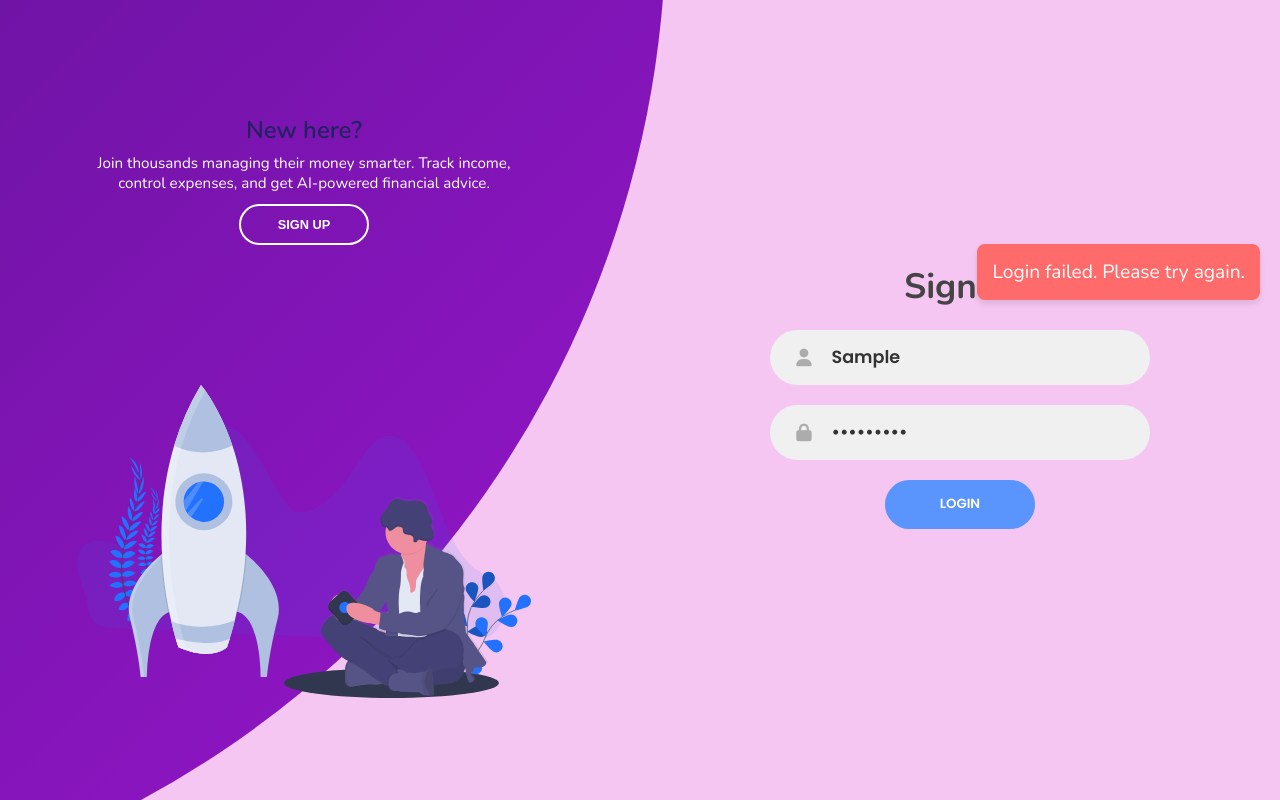
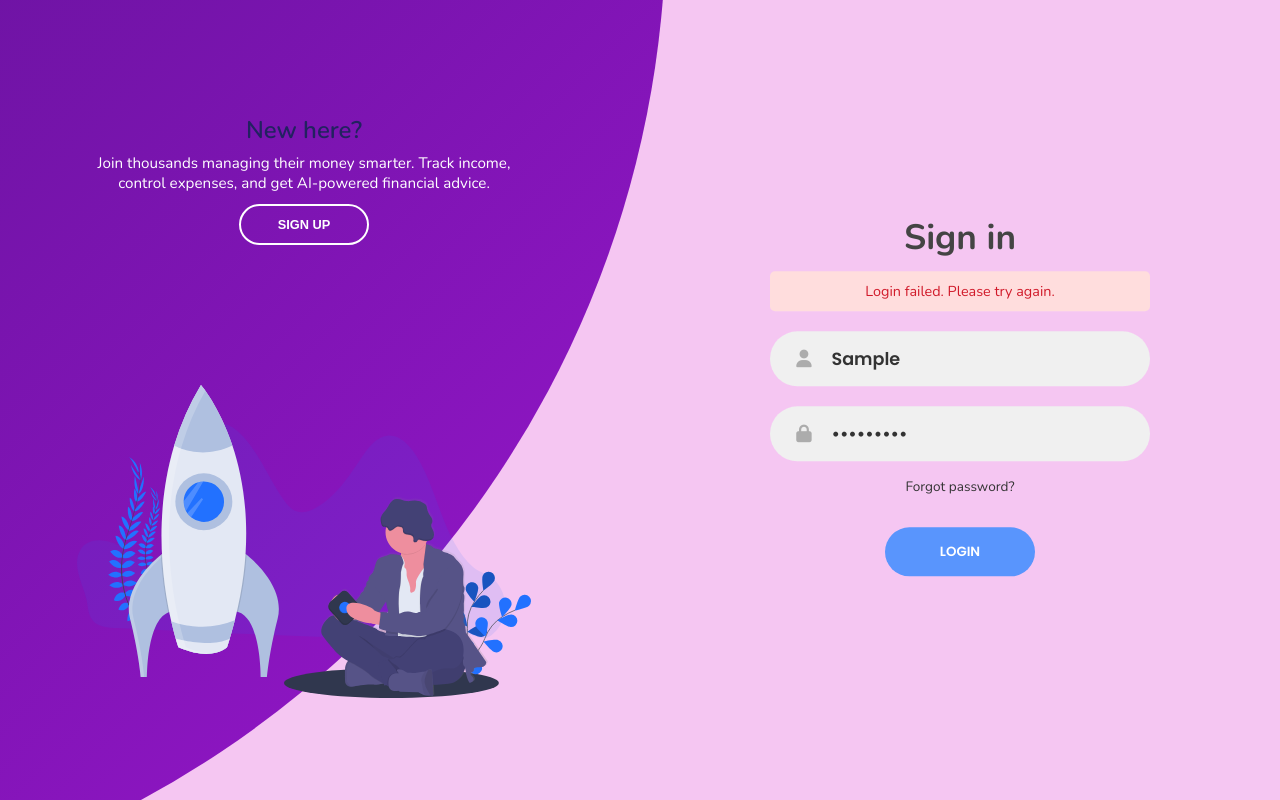
Before and after one commit to Gurunath-S/Smart-Finance-Adviser, a React (Create React App) app in the folder frontend/: page / in a window 1280 px wide. Both pictures are taken after typing "Sample", "Sample123" into the empty fields and a click on the input "Login". Built offline with nearby package versions, Linux system fonts and the light colour scheme; no server answers.

Commit message:
fixing the speed of login

```diff
--- a/frontend/src/App.css
+++ b/frontend/src/App.css
@@ -151,6 +151,49 @@ form.sign-in-form {
 
 .btn:hover {
   background-color: #111318;
+}
+
+.btn:disabled {
+  opacity: 0.6;
+  cursor: not-allowed;
+}
+
+.error-text {
+  color: #d11a2a;
+  background-color: #fdd;
+  padding: 10px;
+  border-radius: 5px;
+  margin-bottom: 10px;
+  width: 100%;
+  max-width: 380px;
+  text-align: center;
+  font-size: 0.9rem;
+}
+
+.success-text {
+  color: #155724;
+  background-color: #d4edda;
+  padding: 10px;
+  border-radius: 5px;
+  margin-bottom: 10px;
+  width: 100%;
+  max-width: 380px;
+  text-align: center;
+  font-size: 0.9rem;
+}
+
+a.social-text.forgot-password {
+  text-decoration: none;
+  color: #333;
+  margin-top: -5px;
+  margin-bottom: 10px;
+  font-size: 0.85rem;
+  transition: 0.3s;
+}
+
+a.social-text.forgot-password:hover {
+  color: #5995fd;
+  text-decoration: underline;
 }
 .panels-container {
   position: absolute;
--- a/frontend/src/Login.js
+++ b/frontend/src/Login.js
@@ -5,34 +5,13 @@ import { useNavigate } from "react-router-dom";
 import { useGlobalContext } from "./context/globalContext";
 import styled from "styled-components";
 
-const ValidationPopup = styled.div`
-  position: fixed;
-  top: 20px;
-  right: 20px;
-  background-color: #ff6b6b;
-  color: white;
-  padding: 15px;
-  border-radius: 8px;
-  box-shadow: 0 4px 6px rgba(0, 0, 0, 0.1);
-  z-index: 1000;
-  animation: slideIn 0.3s ease-out;
 
-  @keyframes slideIn {
-    from {
-      transform: translateX(100%);
-      opacity: 0;
-    }
-    to {
-      transform: translateX(0);
-      opacity: 1;
-    }
-  }
-`;
 
 const Login = () => {
   const [formData, setFormData] = useState({ username: "", password: "" });
-  const [validationMessage, setValidationMessage] = useState(null);
-  const [message, setMessage] = useState("");
+  const [errorMessage, setErrorMessage] = useState(null);
+  const [successMessage, setSuccessMessage] = useState("");
+  const [isLoading, setIsLoading] = useState(false);
   const navigate = useNavigate();
   const { setTokenAndSave } = useGlobalContext();
 
@@ -51,9 +30,9 @@ const Login = () => {
     return "";
   };
 
-  const showValidationMessage = (message) => {
-    setValidationMessage(message);
-    setTimeout(() => setValidationMessage(null), 3000);
+  const showValidationMessage = (msg) => {
+    setErrorMessage(msg);
+    setTimeout(() => setErrorMessage(null), 3000);
   };
 
   const handleChange = (e) => {
@@ -63,34 +42,40 @@ const Login = () => {
 
   const handleSubmit = async (e) => {
     e.preventDefault();
+    setErrorMessage(null);
+    setSuccessMessage("");
 
-    const errorMessage = validateFields();
-    if (errorMessage) {
-      showValidationMessage(errorMessage);
+    const validationError = validateFields();
+    if (validationError) {
+      showValidationMessage(validationError);
       return;
     }
 
+    setIsLoading(true);
 
     try {
       const response = await axios.post(`${API_BASE_URL}/auth/login`, formData);
       const { token } = response.data;
-      setMessage("Login successful!");
+      setSuccessMessage("Login successful!");
       localStorage.setItem("token", token);
       setTokenAndSave(token);
       localStorage.setItem("username", formData.username);
       navigate("/dashboard");
     } catch (error) {
-      const errorMessage = error.response?.data?.message || "Login failed. Please try again.";
-      showValidationMessage(errorMessage);
+      const errorMsg = error.response?.data?.message || "Login failed. Please try again.";
+      showValidationMessage(errorMsg);
+    } finally {
+      setIsLoading(false);
     }
   };
 
   return (
     <>
-      {validationMessage && <ValidationPopup>{validationMessage}</ValidationPopup>}
-
       <form className="sign-in-form" onSubmit={handleSubmit}>
         <h2 className="title">Sign in</h2>
+
+        {errorMessage && <div className="error-text">{errorMessage}</div>}
+        {successMessage && <div className="success-text">{successMessage}</div>}
 
         <div className="input-field">
           <i className="fas fa-user"></i>
@@ -100,6 +85,7 @@ const Login = () => {
             placeholder="Username"
             value={formData.username}
             onChange={handleChange}
+            disabled={isLoading}
           />
         </div>
 
@@ -111,11 +97,18 @@ const Login = () => {
             placeholder="Password"
             value={formData.password}
             onChange={handleChange}
+            disabled={isLoading}
           />
         </div>
 
-        <input type="submit" value="Login" className="btn solid" />
-        {message && <p>{message}</p>}
+        <a href="#" className="social-text forgot-password">Forgot password?</a>
+
+        <input
+          type="submit"
+          value={isLoading ? "Logging in..." : "Login"}
+          className={`btn solid ${isLoading ? "loading" : ""}`}
+          disabled={isLoading}
+        />
       </form>
     </>
   );
--- a/frontend/src/Signup.js
+++ b/frontend/src/Signup.js
@@ -4,34 +4,13 @@ import { useNavigate } from "react-router-dom";
 import { API_BASE_URL } from "./config";
 import styled from "styled-components";
 
-const ValidationPopup = styled.div`
-  position: fixed;
-  top: 20px;
-  right: 20px;
-  background-color: #ff6b6b;
-  color: white;
-  padding: 15px;
-  border-radius: 8px;
-  box-shadow: 0 4px 6px rgba(0, 0, 0, 0.1);
-  z-index: 1000;
-  animation: slideIn 0.3s ease-out;
 
-  @keyframes slideIn {
-    from {
-      transform: translateX(100%);
-      opacity: 0;
-    }
-    to {
-      transform: translateX(0);
-      opacity: 1;
-    }
-  }
-`;
 
 const Signup = () => {
   const [formData, setFormData] = useState({ username: "", email: "", password: "" });
-  const [validationMessage, setValidationMessage] = useState(null);
-  const [message, setMessage] = useState("");
+  const [errorMessage, setErrorMessage] = useState(null);
+  const [successMessage, setSuccessMessage] = useState("");
+  const [isLoading, setIsLoading] = useState(false);
   const navigate = useNavigate();
 
   const validateFields = () => {
@@ -51,9 +30,9 @@ const Signup = () => {
     return "";
   };
 
-  const showValidationMessage = (message) => {
-    setValidationMessage(message);
-    setTimeout(() => setValidationMessage(null), 3000);
+  const showValidationMessage = (msg) => {
+    setErrorMessage(msg);
+    setTimeout(() => setErrorMessage(null), 3000);
   };
 
   const handleChange = (e) => {
@@ -63,31 +42,38 @@ const Signup = () => {
 
   const handleSubmit = async (e) => {
     e.preventDefault();
+    setErrorMessage(null);
+    setSuccessMessage("");
 
-    const errorMessage = validateFields();
-    if (errorMessage) {
-      showValidationMessage(errorMessage);
+    const validationError = validateFields();
+    if (validationError) {
+      showValidationMessage(validationError);
       return;
     }
 
+    setIsLoading(true);
+
     try {
       await axios.post(`${API_BASE_URL}/auth/signup`, formData);
-      setMessage("Signup successful! Redirecting to login...");
+      setSuccessMessage("Signup successful! Redirecting to login...");
       setFormData({ username: "", email: "", password: "" });
       localStorage.removeItem("token");
       setTimeout(() => navigate("/login", window.location.reload(), { replace: true }), 1000);
-
     } catch (error) {
-      const errorMessage = error.response?.data?.message || "Signup failed. Please try again.";
-      showValidationMessage(errorMessage);
+      const errorMsg = error.response?.data?.message || "Signup failed. Please try again.";
+      showValidationMessage(errorMsg);
+      setIsLoading(false);
     }
   };
 
   return (
     <>
-      {validationMessage && <ValidationPopup>{validationMessage}</ValidationPopup>}
       <form className="sign-up-form" onSubmit={handleSubmit}>
         <h2 className="title">Sign up</h2>
+
+        {errorMessage && <div className="error-text">{errorMessage}</div>}
+        {successMessage && <div className="success-text">{successMessage}</div>}
+
         <div className="input-field">
           <i className="fas fa-user"></i>
           <input
@@ -96,6 +82,7 @@ const Signup = () => {
             placeholder="Username"
             value={formData.username}
             onChange={handleChange}
+            disabled={isLoading}
           />
         </div>
         <div className="input-field">
@@ -106,6 +93,7 @@ const Signup = () => {
             placeholder="Email"
             value={formData.email}
             onChange={handleChange}
+            disabled={isLoading}
           />
         </div>
         <div className="input-field">
@@ -116,10 +104,15 @@ const Signup = () => {
             placeholder="Password"
             value={formData.password}
             onChange={handleChange}
+            disabled={isLoading}
           />
         </div>
-        <input type="submit" className="btn" value="Sign up" />
-        {message && <p>{message}</p>}
+        <input
+          type="submit"
+          className={`btn ${isLoading ? "loading" : ""}`}
+          value={isLoading ? "Signing up..." : "Sign up"}
+          disabled={isLoading}
+        />
       </form>
     </>
   );
--- a/frontend/src/config.js
+++ b/frontend/src/config.js
@@ -1,2 +1,2 @@
-// export const API_BASE_URL = "http://localhost:5000/api";
-export const API_BASE_URL = "https://sfa-backend-1.onrender.com/api";
+export const API_BASE_URL = "http://localhost:5000/api";
+// export const API_BASE_URL = "https://sfa-backend-1.onrender.com/api";
```
Also changed, not shown: 2 other files (tests, documents, lock files or other folders).
